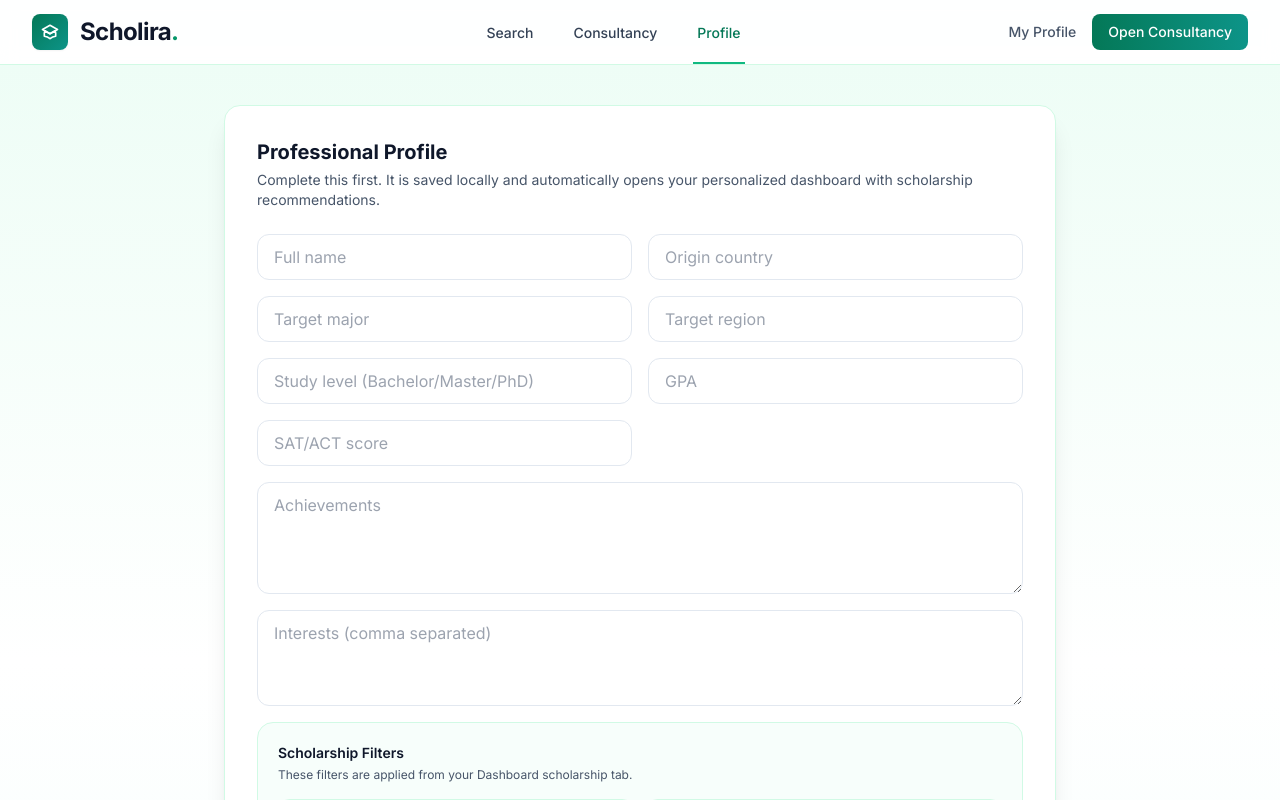
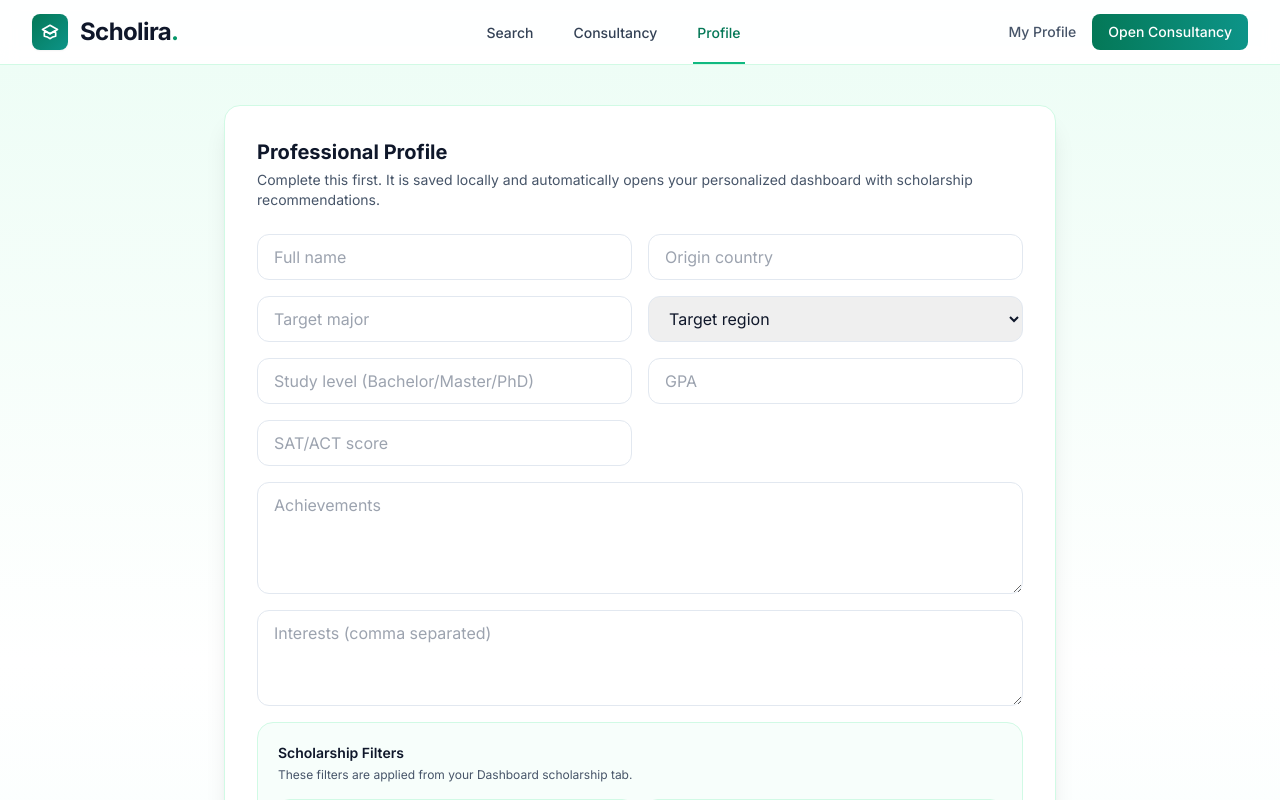
Before and after one commit to 983111/scholira, a React (Vite) app: page / in a window 1280 px wide. Shown: the top 800 px of the page. Built offline with nearby package versions, Linux system fonts and the light colour scheme.

Commit message:
Update app.tsx

```diff
--- a/src/app.tsx
+++ b/src/app.tsx
@@ -108,7 +108,7 @@ const emptyProfile: UserProfile = {
 
 const scholarshipCountries = ['Any', 'India', 'Nigeria', 'Kenya', 'Pakistan', 'Bangladesh', 'United States', 'Canada'];
 const scholarshipStudyLevels = ['Any', 'Bachelor', 'Master', 'PhD', 'Diploma'];
-const scholarshipRegions = ['Any', 'Global', 'Europe', 'North America', 'Asia', 'Africa', 'Oceania'];
+const scholarshipRegions = ['Europe', 'UK', 'USA & Canada', 'Asia', 'Australia & NZ'];
 const scholarshipFields = [
   'Any',
   'Computer Science',
@@ -614,9 +614,11 @@ function ProfilePage({
 }) {
   const [formData, setFormData] = useState<UserProfile>(profile);
   const [filterData, setFilterData] = useState<ScholarshipFilters>(scholarshipFilters);
+  const [isEditing, setIsEditing] = useState(!hasCompletedProfile(profile));
 
   useEffect(() => {
     setFormData(profile);
+    setIsEditing(!hasCompletedProfile(profile));
   }, [profile]);
 
   useEffect(() => {
@@ -631,6 +633,7 @@ function ProfilePage({
     e.preventDefault();
     onSaveScholarshipFilters(filterData);
     onSave(formData);
+    setIsEditing(false);
   };
 
   return (
@@ -638,11 +641,33 @@ function ProfilePage({
       <div className="bg-white rounded-2xl border border-emerald-100 shadow-xl p-8">
         <h1 className="text-xl font-bold text-slate-900">Professional Profile</h1>
         <p className="text-sm text-slate-600 mt-1 mb-6">Complete this first. It is saved locally and automatically opens your personalized dashboard with scholarship recommendations.</p>
-        <form className="grid grid-cols-1 md:grid-cols-2 gap-4" onSubmit={submitProfile}>
+
+        {hasCompletedProfile(profile) && !isEditing && (
+          <div className="mb-6 rounded-2xl border border-emerald-100 bg-emerald-50/40 p-5">
+            <h2 className="text-sm font-semibold text-slate-900">Saved profile details</h2>
+            <p className="text-xs text-slate-600 mt-1">Your details are saved. You only need to fill this once unless you want to update something.</p>
+            <div className="mt-4 grid grid-cols-1 md:grid-cols-2 gap-2 text-sm text-slate-700">
+              <p><span className="font-medium">Full name:</span> {profile.fullName || 'Not set'}</p>
+              <p><span className="font-medium">Origin country:</span> {profile.originCountry || 'Not set'}</p>
+              <p><span className="font-medium">Target major:</span> {profile.targetMajor || 'Not set'}</p>
+              <p><span className="font-medium">Target region:</span> {profile.targetRegion || 'Not set'}</p>
+              <p><span className="font-medium">Study level:</span> {profile.studyLevel || 'Not set'}</p>
+              <p><span className="font-medium">GPA:</span> {profile.gpa || 'Not set'}</p>
+            </div>
+            <button type="button" onClick={() => setIsEditing(true)} className="mt-4 rounded-xl border border-emerald-200 bg-white px-4 py-2 text-sm font-semibold text-emerald-800 hover:bg-emerald-50">
+              Edit profile details
+            </button>
+          </div>
+        )}
+
+        {(isEditing || !hasCompletedProfile(profile)) && <form className="grid grid-cols-1 md:grid-cols-2 gap-4" onSubmit={submitProfile}>
           <input placeholder="Full name" className="rounded-xl border border-slate-200 px-4 py-2.5" value={formData.fullName} onChange={(e) => onChangeField('fullName', e.target.value)} required />
           <input placeholder="Origin country" className="rounded-xl border border-slate-200 px-4 py-2.5" value={formData.originCountry} onChange={(e) => onChangeField('originCountry', e.target.value)} required />
           <input placeholder="Target major" className="rounded-xl border border-slate-200 px-4 py-2.5" value={formData.targetMajor} onChange={(e) => onChangeField('targetMajor', e.target.value)} required />
-          <input placeholder="Target region" className="rounded-xl border border-slate-200 px-4 py-2.5" value={formData.targetRegion} onChange={(e) => onChangeField('targetRegion', e.target.value)} />
+          <select className="rounded-xl border border-slate-200 px-4 py-2.5" value={formData.targetRegion} onChange={(e) => onChangeField('targetRegion', e.target.value)}>
+            <option value="">Target region</option>
+            {scholarshipRegions.map((region) => <option key={region} value={region}>{region}</option>)}
+          </select>
           <input placeholder="Study level (Bachelor/Master/PhD)" className="rounded-xl border border-slate-200 px-4 py-2.5" value={formData.studyLevel} onChange={(e) => onChangeField('studyLevel', e.target.value)} required />
           <input placeholder="GPA" className="rounded-xl border border-slate-200 px-4 py-2.5" value={formData.gpa} onChange={(e) => onChangeField('gpa', e.target.value)} />
           <input placeholder="SAT/ACT score" className="rounded-xl border border-slate-200 px-4 py-2.5" value={formData.sat} onChange={(e) => onChangeField('sat', e.target.value)} />
@@ -667,7 +692,7 @@ function ProfilePage({
             </div>
           </div>
           <button type="submit" className="md:col-span-2 rounded-xl bg-emerald-700 text-white py-3 font-semibold hover:bg-emerald-800">Save Profile & Open Dashboard</button>
-        </form>
+        </form>}
       </div>
     </main>
   );
```
